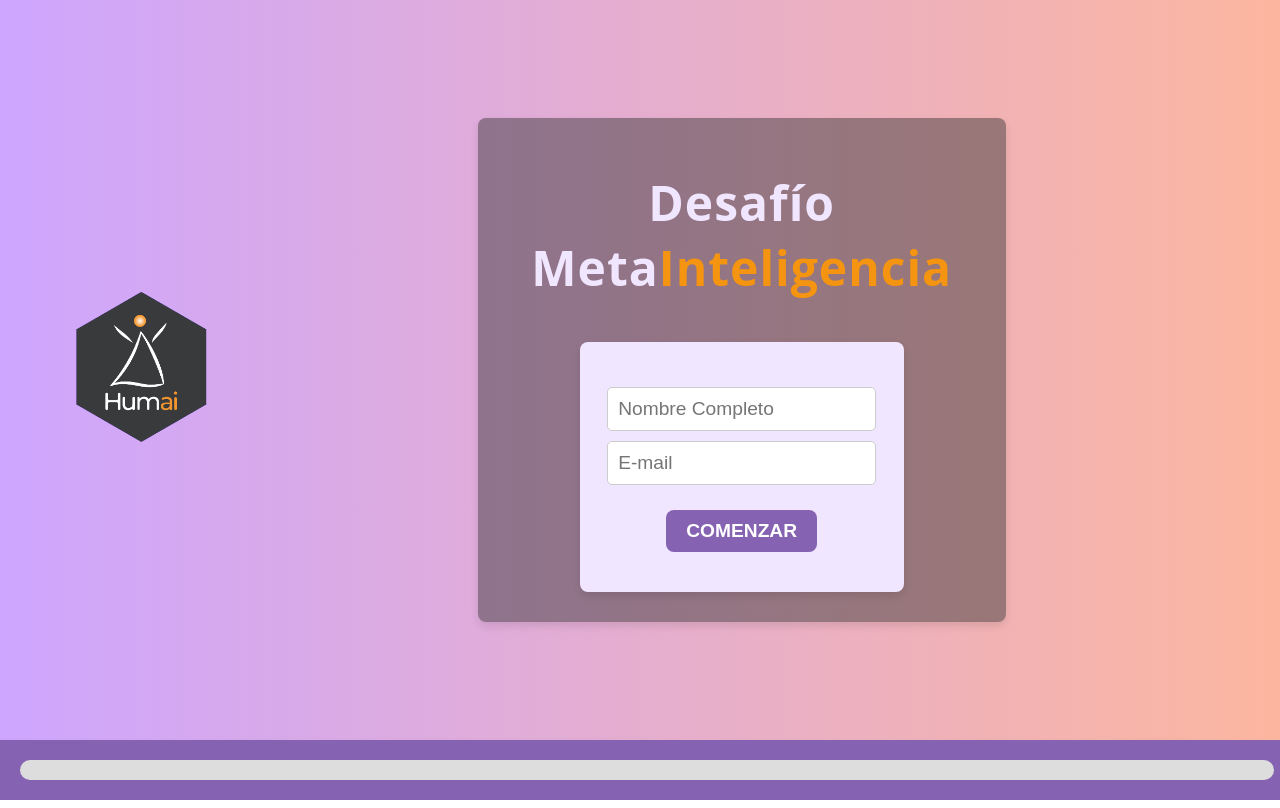
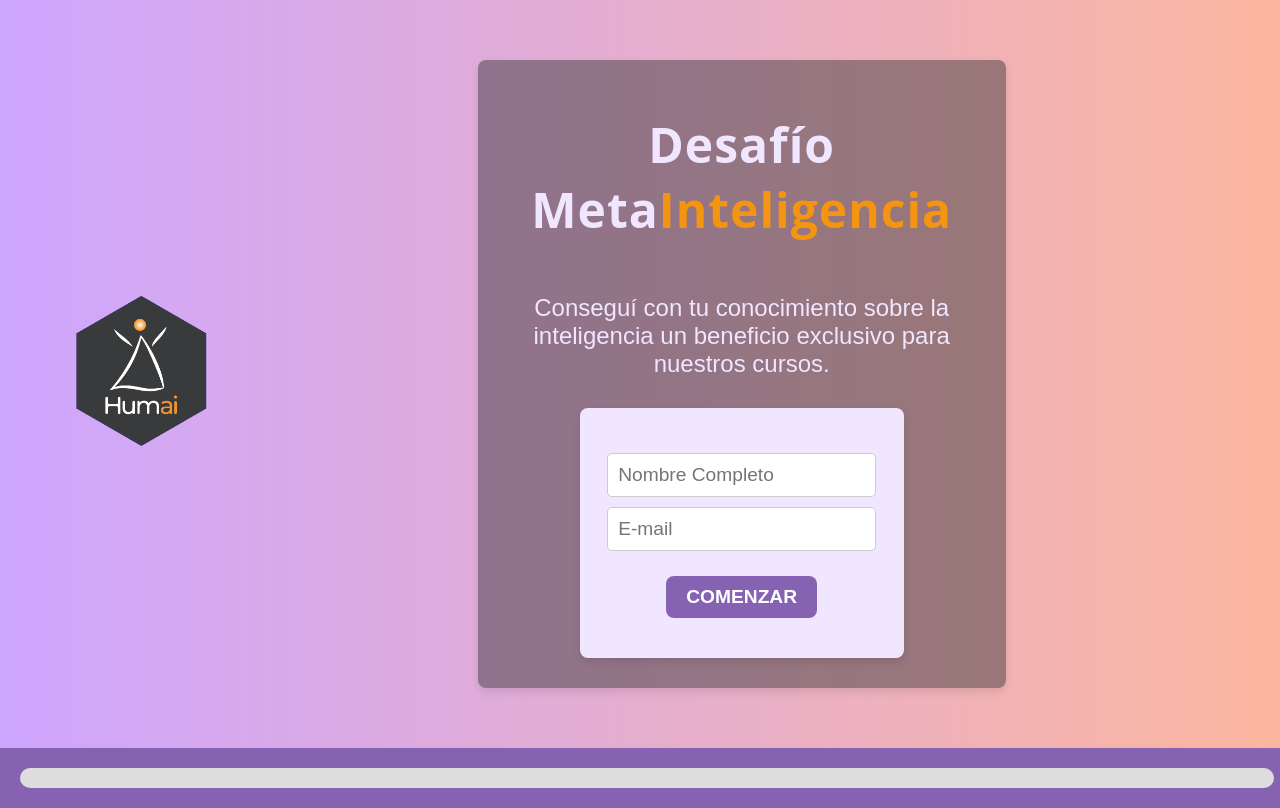
Before and after one commit to Cerebrock/desafio, a plain HTML site: page index.html in a window 1280 px wide. Drawn offline with Linux system fonts and the light colour scheme.

Commit message:
instruct

```diff
--- a/index.html
+++ b/index.html
@@ -17,6 +17,10 @@
       <div class="quiz-container">
         <div class="quiz-content">
           <h1>Desafío Meta<span class="alttext">Inteligencia</span></h1>
+          <p id="welcome-message">
+            Conseguí con tu conocimiento sobre la inteligencia un beneficio
+            exclusivo para nuestros cursos.
+          </p>
           <div id="welcome-screen">
             <input type="text" id="name" placeholder="Nombre Completo" />
             <input type="email" id="email" placeholder="E-mail" />
--- a/style.css
+++ b/style.css
@@ -184,6 +184,9 @@ button {
   width: 50%; /* Adjust width as needed */
   font-size: 22px;
 }
+#welcome-message {
+  margin: 15px;
+}
 
 .redirect-button:hover {
   background-color: #313131;
```
